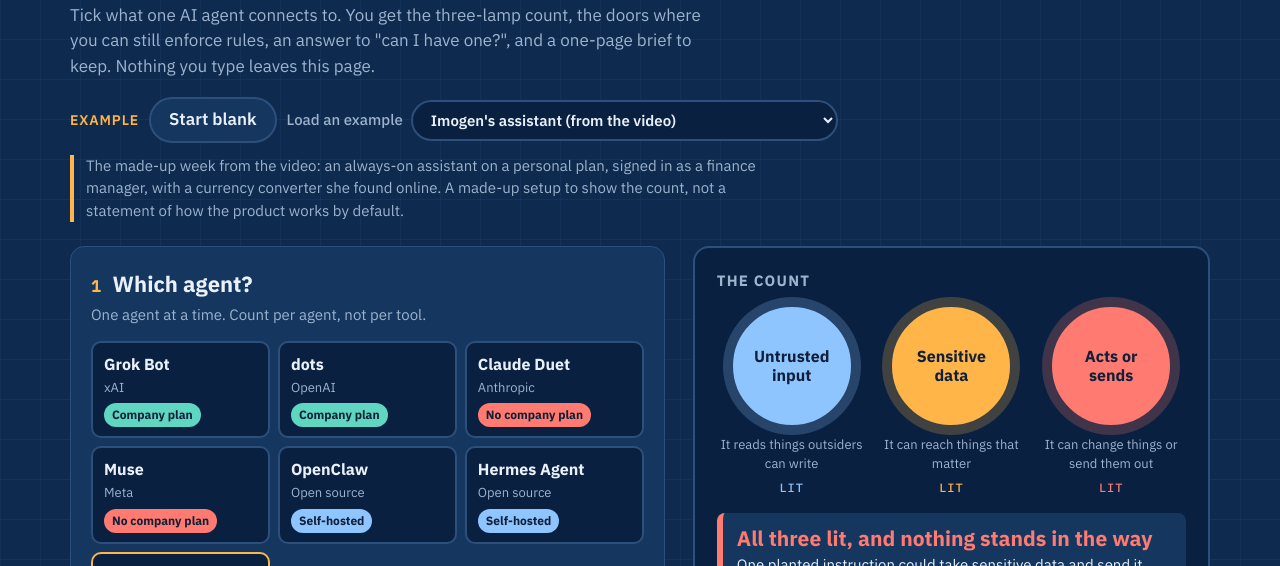
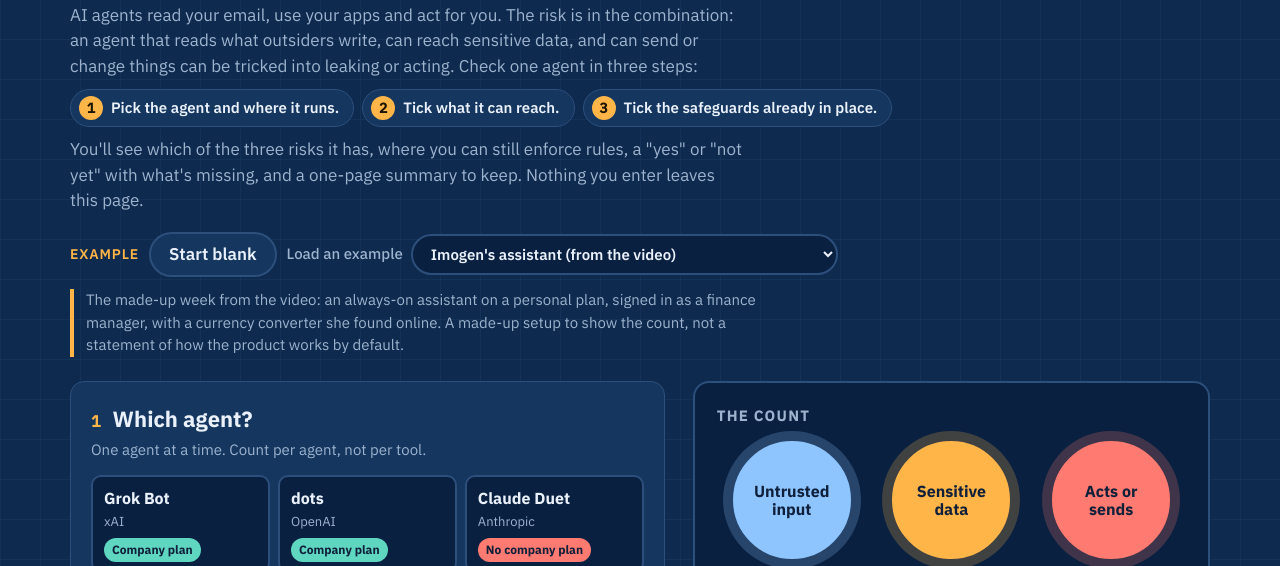
Before and after one commit to cafesecurity/ai-tools, a plain HTML site: page agent-check/index.html in a window 1280 px wide. Shown: the part 161-727 px from the top of the page. Drawn offline with Linux system fonts and the light colour scheme.

Commit message:
agent-check: intro for newcomers with three steps
Co-Authored-By: Claude Opus 5.5 <noreply@anthropic.com>
Claude-Session: https://claude.ai/code/session_01XRTrTaxudx7PxVWiGHFgxB

```diff
--- a/agent-check/index.html
+++ b/agent-check/index.html
@@ -46,7 +46,10 @@ body {
 .videolink .go { font-size: 15px; font-weight: 600; color: var(--accent); }
 header h1 { font-size: 38px; line-height: 1.1; margin: 0 0 8px; text-wrap: balance; }
 header h1 span { color: var(--accent); }
-header p { margin: 0; max-width: 62ch; color: var(--muted); }
+header p { margin: 0; max-width: 66ch; color: var(--muted); }
+header ol.how { margin: 10px 0 10px; padding: 0; list-style: none; display: flex; flex-wrap: wrap; gap: 8px; counter-reset: how; }
+header ol.how li { counter-increment: how; background: var(--panel); border: 1px solid var(--line); border-radius: 999px; padding: 6px 14px 6px 8px; font-size: 15px; font-weight: 600; display: flex; align-items: center; gap: 8px; }
+header ol.how li::before { content: counter(how); width: 24px; height: 24px; border-radius: 50%; background: var(--accent); color: #1B1403; font-family: var(--mono); font-size: 14px; display: grid; place-items: center; }
 .bar { display: flex; flex-wrap: wrap; gap: 10px; align-items: center; margin: 18px 0 26px; }
 .pick { display: flex; gap: 8px; align-items: center; font-size: 15px; color: var(--muted); font-weight: 500; }
 .pick select { width: auto; max-width: 100%; border-radius: 999px; padding: 8px 14px; font-weight: 600; }
@@ -176,7 +179,13 @@ footer a { color: var(--lamp-a); }
   <header>
     <a class="videolink" href="https://youtu.be/QffClw8TdN4"><span class="play" aria-hidden="true"></span><span><small>Companion to the video</small>Securing AI Agents at Work</span><span class="go" aria-hidden="true">Watch on YouTube &rarr;</span></a>
     <h1>AI Agent Check: <span>can we say yes to this agent?</span></h1>
-    <p>Tick what one AI agent connects to. You get the three-lamp count, the doors where you can still enforce rules, an answer to "can I have one?", and a one-page brief to keep. Nothing you type leaves this page.</p>
+    <p>AI agents read your email, use your apps and act for you. The risk is in the combination: an agent that reads what outsiders write, can reach sensitive data, and can send or change things can be tricked into leaking or acting. Check one agent in three steps:</p>
+    <ol class="how">
+      <li>Pick the agent and where it runs.</li>
+      <li>Tick what it can reach.</li>
+      <li>Tick the safeguards already in place.</li>
+    </ol>
+    <p>You'll see which of the three risks it has, where you can still enforce rules, a "yes" or "not yet" with what's missing, and a one-page summary to keep. Nothing you enter leaves this page.</p>
   </header>
   <div class="bar">
     <span class="tag" id="mode"></span>
```
